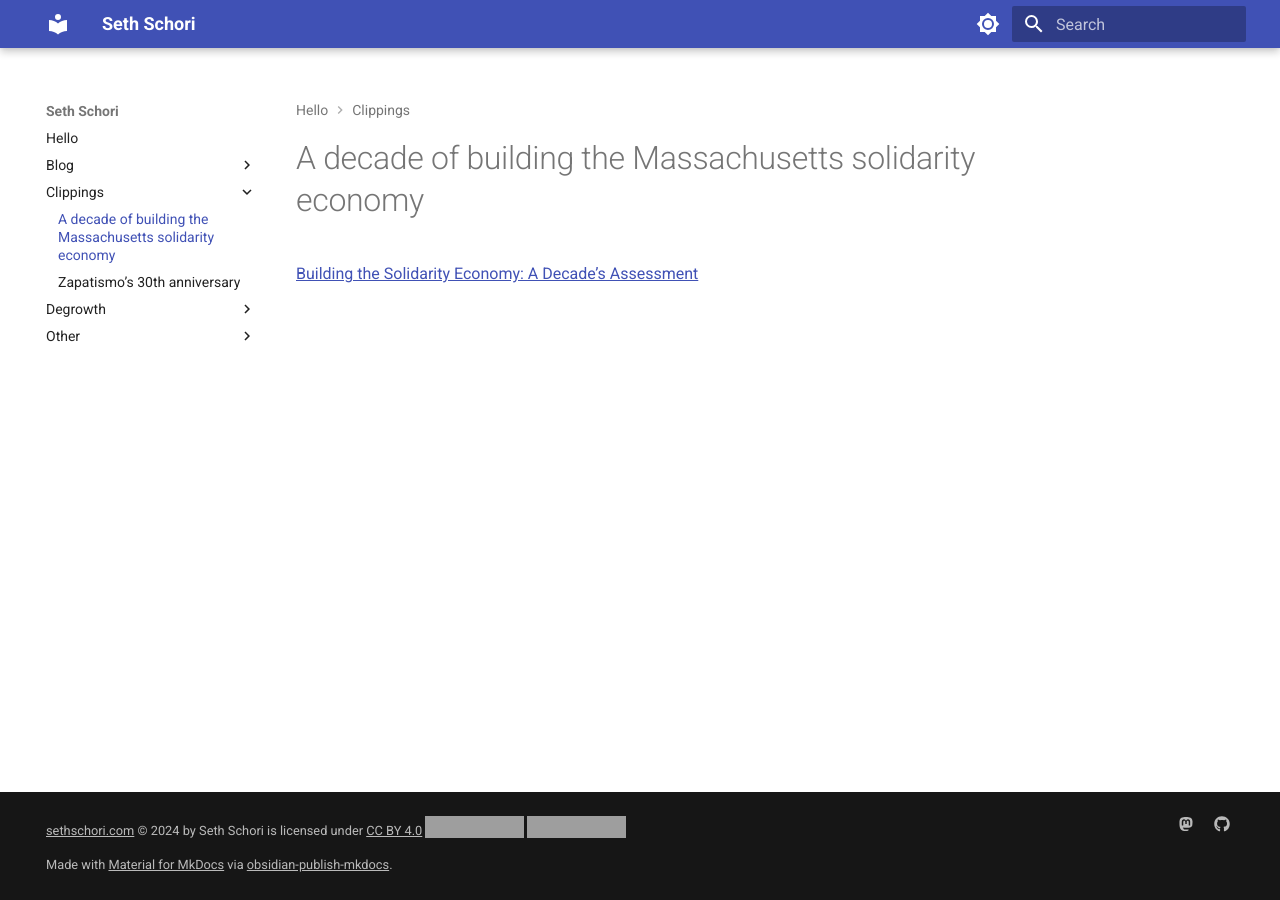
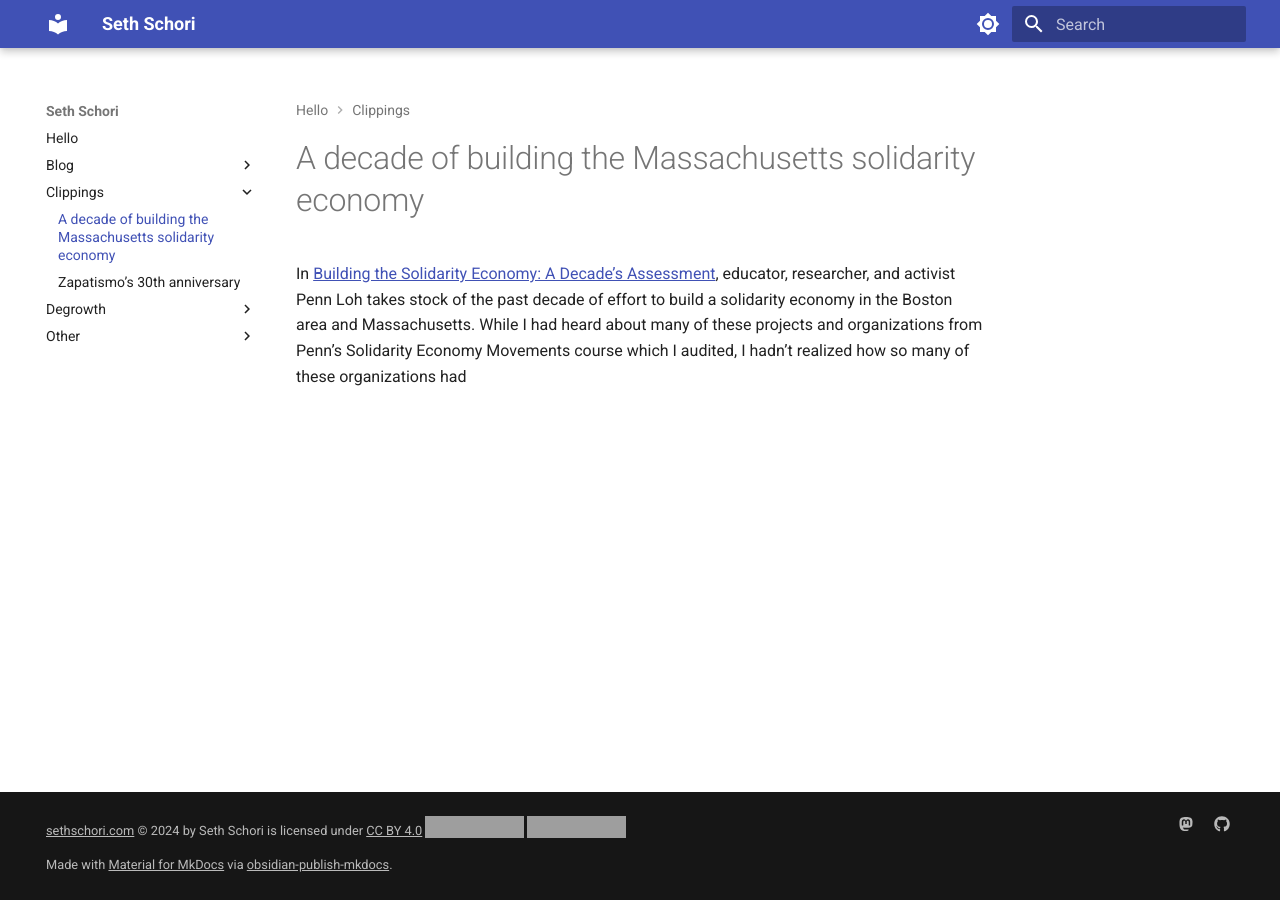
Before and after one commit to sethschori/sethschori.github.io, an MkDocs documentation site: the page built from docs/clippings/2024-12-01-decade-of-building-massachusetts-solidarity-economy.md, in a window 1280 px wide. Built offline with MkDocs 1.6.1 and Material for MkDocs 9.7.7, drawn with Linux system fonts in a browser that asks for light colours; grey boxes are pictures that could not be loaded.

Commit message:
vault backup: 2024-12-01 09:24:47

```diff
--- a/docs/clippings/2024-12-01-decade-of-building-massachusetts-solidarity-economy.md
+++ b/docs/clippings/2024-12-01-decade-of-building-massachusetts-solidarity-economy.md
@@ -1,2 +1,3 @@
 # A decade of building the Massachusetts solidarity economy
-[Building the Solidarity Economy: A Decade’s Assessment](https://nonprofitquarterly.org/building-the-solidarity-economy-a-decades-assessment/)
+
+In [Building the Solidarity Economy: A Decade’s Assessment](https://nonprofitquarterly.org/building-the-solidarity-economy-a-decades-assessment/), educator, researcher, and activist Penn Loh takes stock of the past decade of effort to build a solidarity economy in the Boston area and Massachusetts. While I had heard about many of these projects and organizations from Penn’s Solidarity Economy Movements course which I audited, I hadn’t realized how so many of these organizations had
```
